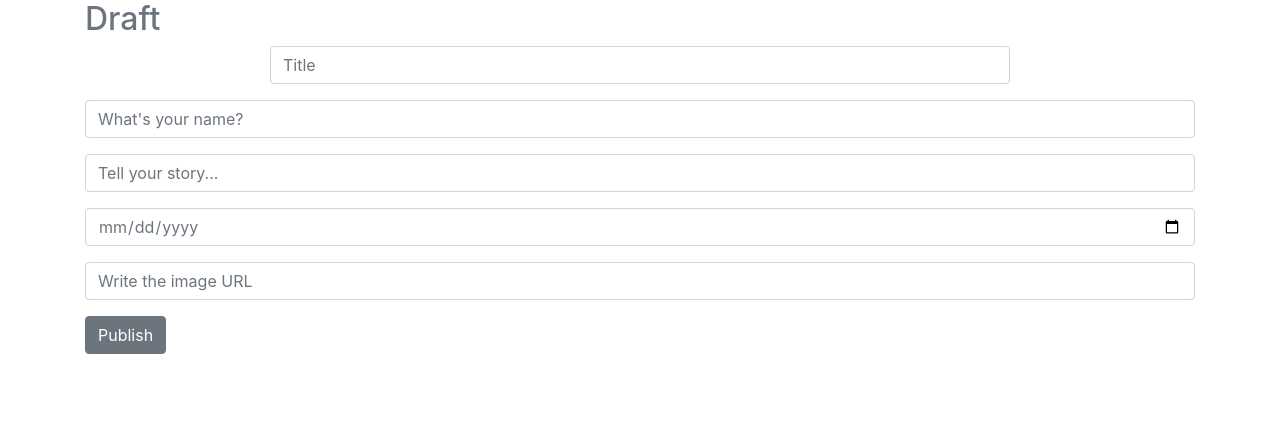
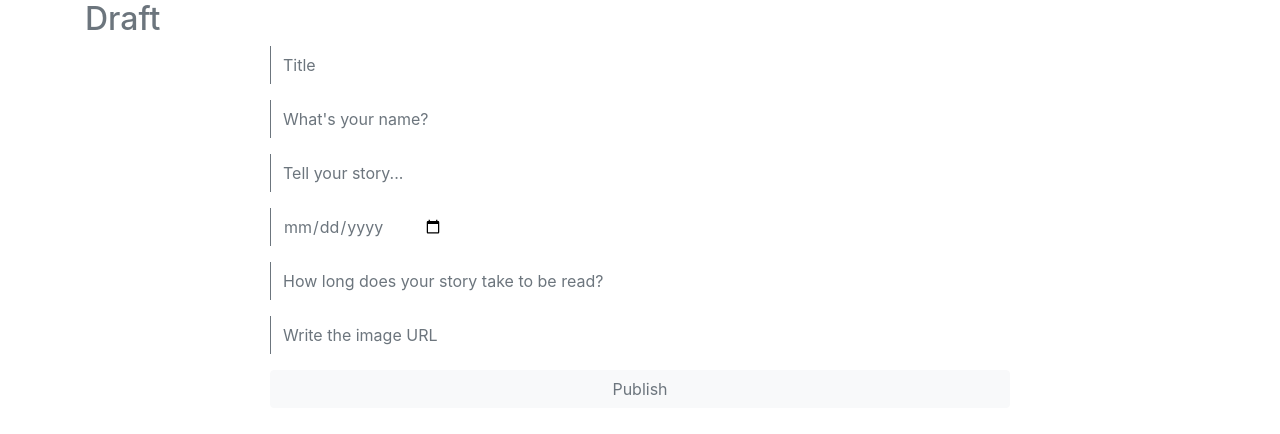
Before and after one commit to gommorin/react-final, a React (Create React App) app: page /new-story in a window 1280 px wide. Shown: the top 434 px of the page. Built offline with nearby package versions, Linux system fonts and the light colour scheme.

Commit message:
Styles finished

```diff
--- a/src/pages/NewStory/NewStory.css
+++ b/src/pages/NewStory/NewStory.css
@@ -0,0 +1,3 @@
+div {
+    font-family: "Times New Roman", Times, serif !important;
+}
--- a/src/pages/NewStory/index.js
+++ b/src/pages/NewStory/index.js
@@ -12,7 +12,7 @@ class NewStory extends Component {
       author: "",
       content: "",
       date: "",
-      minutes: "",
+      time: "",
       image: ""
     };
 
@@ -60,22 +60,36 @@ class NewStory extends Component {
               <Form onSubmit={this.handleSubmit}>
                 <Col xs="12" md={{ size: 8, offset: 2 }} className= "p-0">
                   <FormGroup>
-                    <Input type="text" value={title} name="title" onChange={this.handleNewPostChange} placeholder="Title" className= "text-muted"/>
+                    <Input type="text" value={title} name="title" onChange={this.handleNewPostChange} placeholder="Title" className= "text-muted border border-right-0 border-top-0 border-bottom-0 border-secondary rounded-0 "/>
                   </FormGroup>
                 </Col>
+                <Col xs="12" md={{ size: 8, offset: 2 }} className= "p-0">
                   <FormGroup>
-                <Input type="text" value={author} name="user" onChange={this.handleNewPostChange} placeholder="What's your name?" className= "text-muted"/>
+                    <Input type="text" value={author} name="author" onChange={this.handleNewPostChange} placeholder="What's your name?" className= "text-muted border border-right-0 border-top-0 border-bottom-0 border-secondary rounded-0 "/>
                   </FormGroup>
+                </Col>
+                <Col xs="12" md={{ size: 8, offset: 2 }} className= "p-0">
                   <FormGroup>
-                <Input type="text" value={content} name="story" onChange={this.handleNewPostChange} placeholder="Tell your story..." className= "text-muted"/>
+                    <Input type="text" value={content} name="content" onChange={this.handleNewPostChange} placeholder="Tell your story..." className= "text-muted border border-right-0 border-top-0 border-bottom-0 border-secondary rounded-0"/>
                   </FormGroup>
+                <Col xs="12" md={{ size: 3}} className= "p-0">
                   <FormGroup>
-              <Input type="date" value={date} name="date" onChange={this.handleNewPostChange}  className= "text-muted"/>
+                    <Input type="date" value={date} name="date" onChange={this.handleNewPostChange}  className= "text-muted border border-right-0 border-top-0 border-bottom-0 border-secondary rounded-0"/>
                   </FormGroup>
+                </Col>
+                <Col xs="12" md={{ size: 8, offset: 2 }} className= "p-0"></Col>
                   <FormGroup>
-              <Input type="text" value={image} name="image" onChange={this.handleNewPostChange} placeholder="Write the image URL" className= "text-muted"/>
+                    <Input type="number" value={time} name="time" onChange={this.handleNewPostChange} placeholder="How long does your story take to be read? " className= "text-muted border border-right-0 border-top-0 border-bottom-0 border-secondary rounded-0"/>
                   </FormGroup>
-              <Button type="submit">Publish</Button>
+                </Col>
+                <Col xs="12" md={{ size: 8, offset: 2 }} className= "p-0">
+                  <FormGroup>
+                    <Input type="text" value={image} name="image" onChange={this.handleNewPostChange} placeholder="Write the image URL" className= "text-muted border border-right-0 border-top-0 border-bottom-0 border-secondary rounded-0"/>
+                  </FormGroup>
+                </Col>
+              <Col xs="12" md={{ size: 8, offset: 2 }} className= "p-0">
+                <Button type="submit" className= "w-100 bg-light text-secondary border-light ">Publish</Button>
+              </Col>
               </Form>
             </Col>
           </Row>
```
Lines whose indentation alone changed are shown as unchanged.
